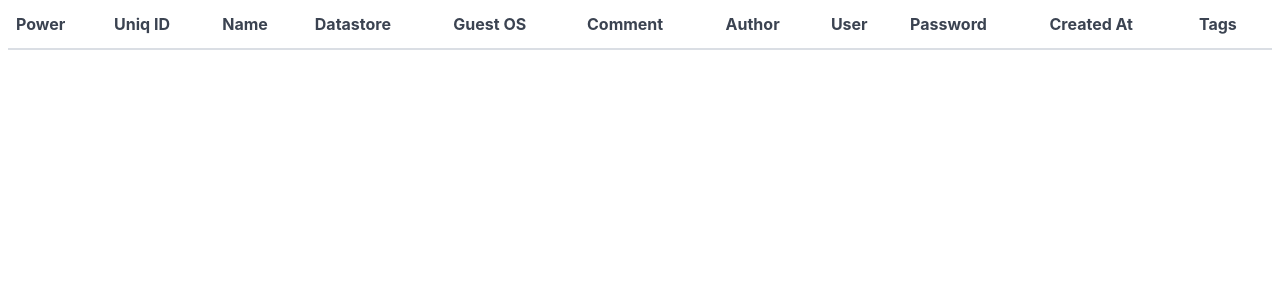
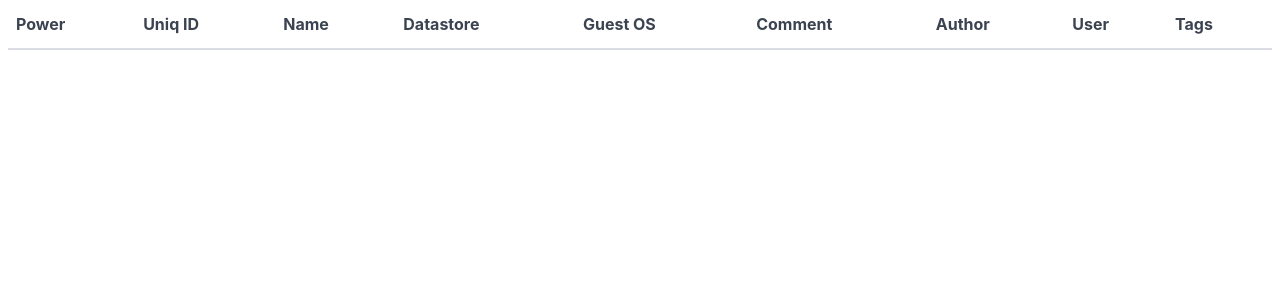
Before and after one commit to cdsl-research/ecoman, a Flask app: template templates/top.html in a window 1280 px wide. Shown: the part 96-396 px from the top of the page. Run offline with Flask 2, Linux system fonts and the light colour scheme; the template is opened without the code that fills it, so the values that code supplies are empty.

Commit message:
fix list table structure

```diff
--- a/templates/top.html
+++ b/templates/top.html
@@ -10,8 +10,8 @@
         <th>Comment</th>
 	<th>Author</th>
 	<th>User</th>
-	<th>Password</th>
-	<th>Created At</th>
+	<!-- th>Password</th>
+	<th>Created At</th -->
 	<th>Tags</th>
       </tr>
     </thead>
@@ -33,8 +33,8 @@
         <td>{{ machine.guest_os }}</td>
         <td>{{ machine.comment }}</td>
         <td>{{ machine.memo.author | default('') }}</td>
-	<!-- <td>{{ machine.memo.user | default('') }}</td> -->
-	<!-- <td>{{ machine.memo.password| default('') }}</td> -->
+	<!-- <td>{{ machine.memo.user | default('') }}</td>
+	<td>{{ machine.memo.password| default('') }}</td> -->
         <td>{{ machine.memo.created_at | default('') }}</td>
         <td>{{ ', '.join(machine.memo.tag) | default('') }}</td>
       </tr>
```
